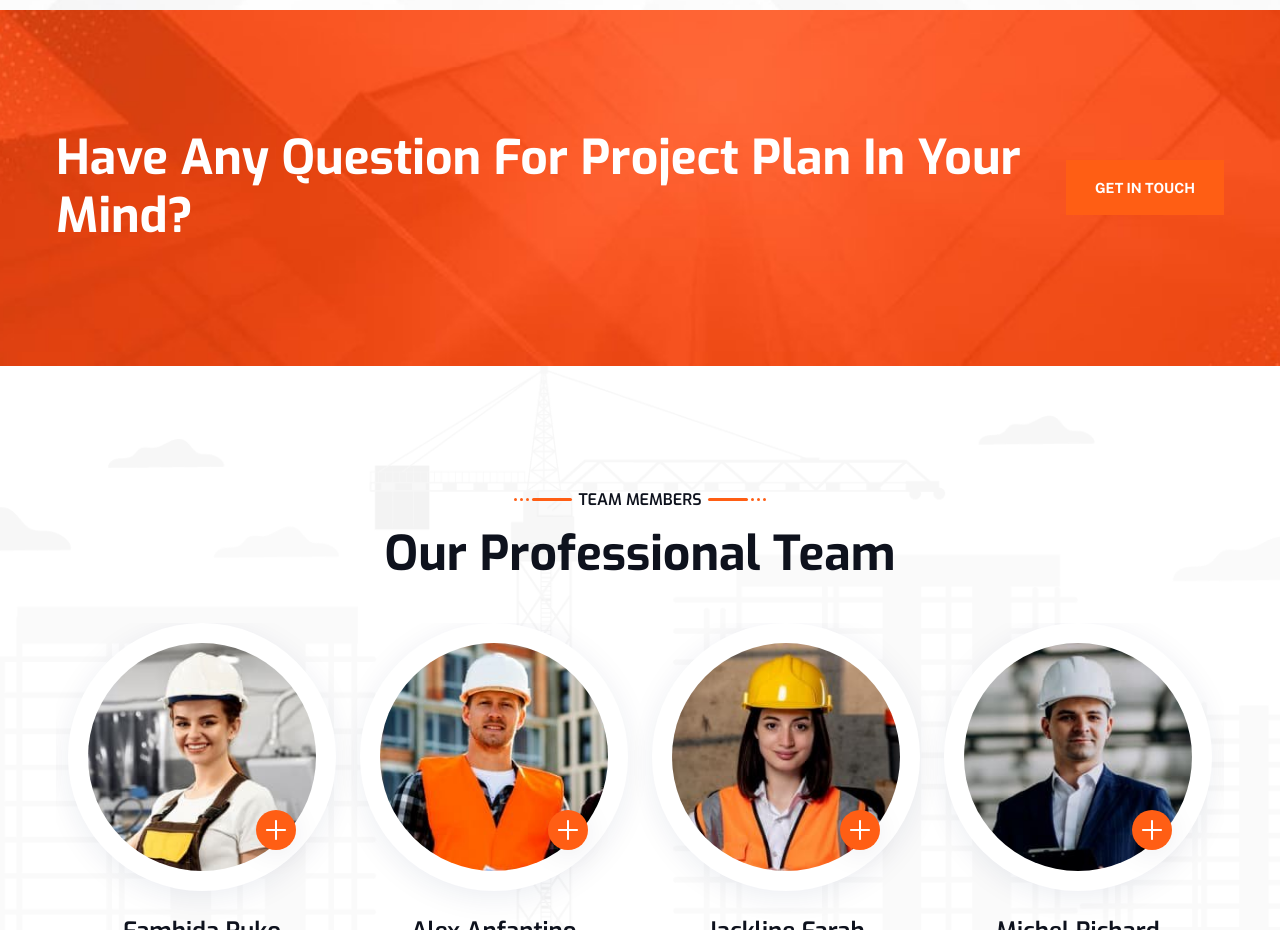
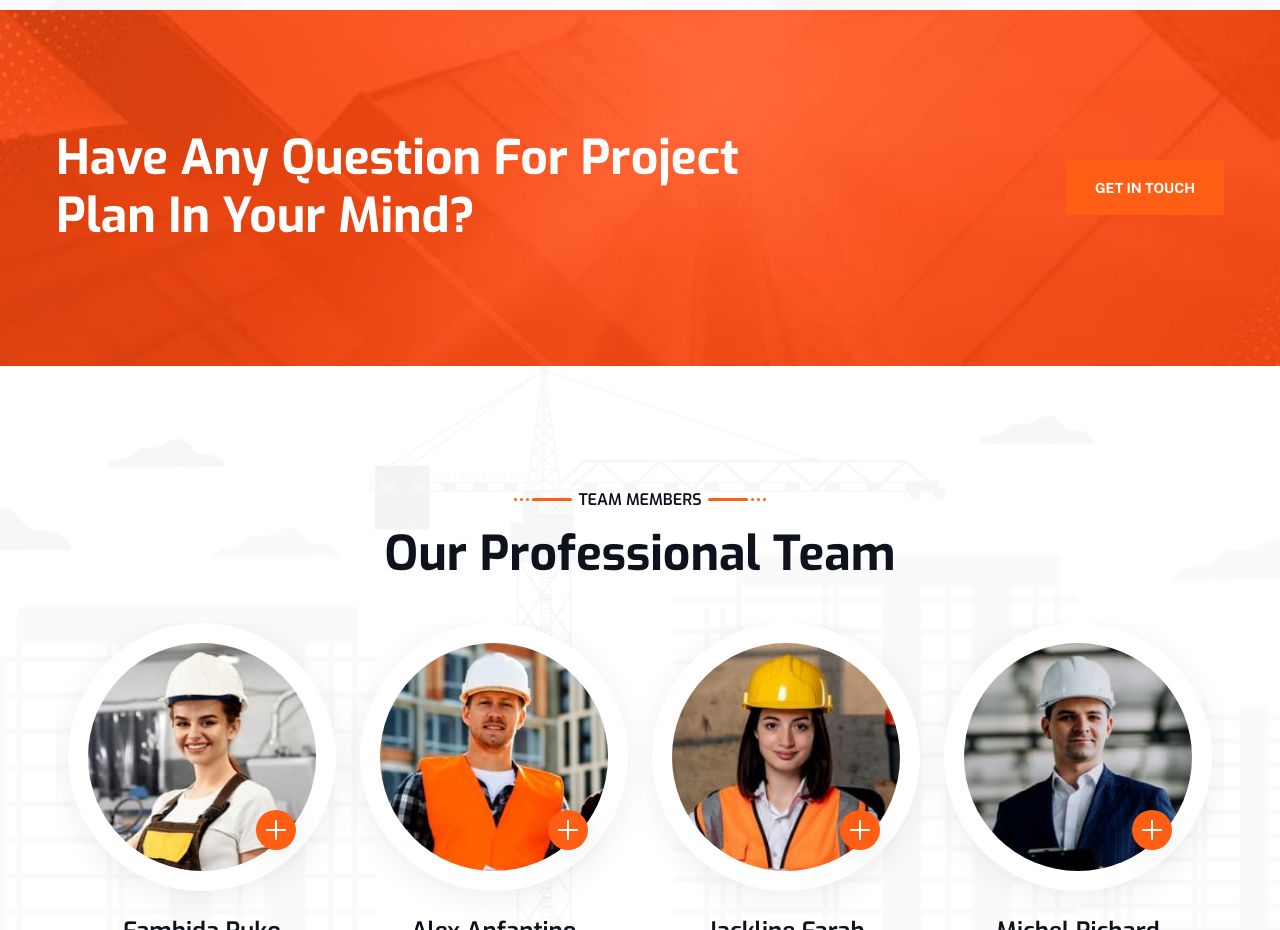
Before and after one commit to mdmunnaahmed/yeslandi-two, a website built with Vite: page index.html in a window 1280 px wide. Shown: the part 2500-3430 px from the top of the page. Built offline with nearby package versions, Linux system fonts and the light colour scheme.

Commit message:
cta section --done

```diff
--- a/index.html
+++ b/index.html
@@ -204,8 +204,8 @@
         <section class="pt-20 lg:pt-[120px] pb-20 lg:pb-[120px] relative">
             <img src="./assets/images/cta_bg_1.jpg" alt="overlay" class="absolute left-0 right-0 bottom-0 top-0 w-full z-[1] h-full object-cover ">
             <div class="container relative z-[2]">
-                <div class="flex flex-wrap items-center justify-between">
-                    <h2 class="xxl:w-8/12 xl:w-10/12 text-white">Have Any Question For Project Plan In Your Mind?</h2>
+                <div class="flex flex-wrap items-center justify-between gap-5">
+                    <h2 class="xxl:w-8/12 xl:w-8/12 lg:w-8/12 text-white">Have Any Question For Project Plan In Your Mind?</h2>
                     <a href="" class="btn-primary">Get In Touch</a>
                 </div>
             </div>
```
